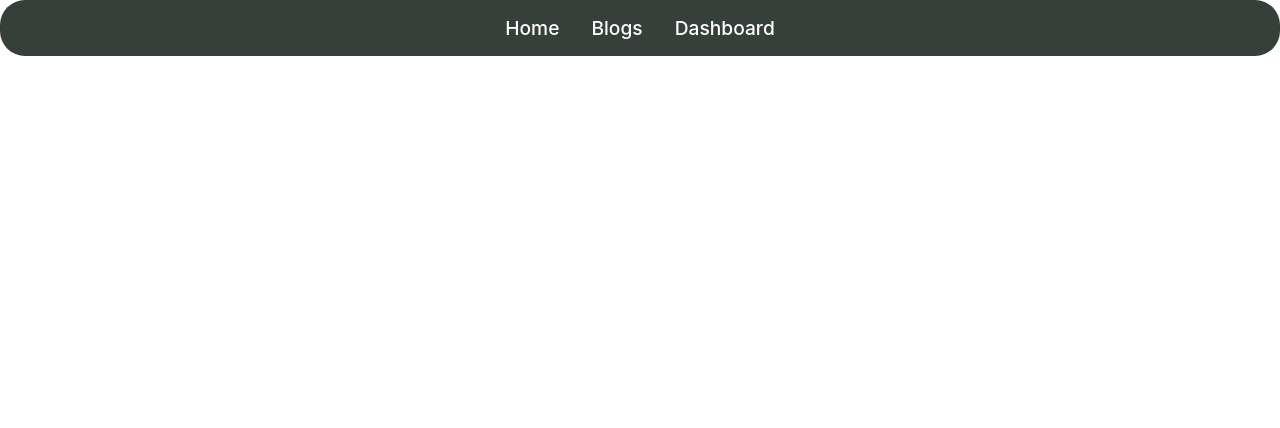
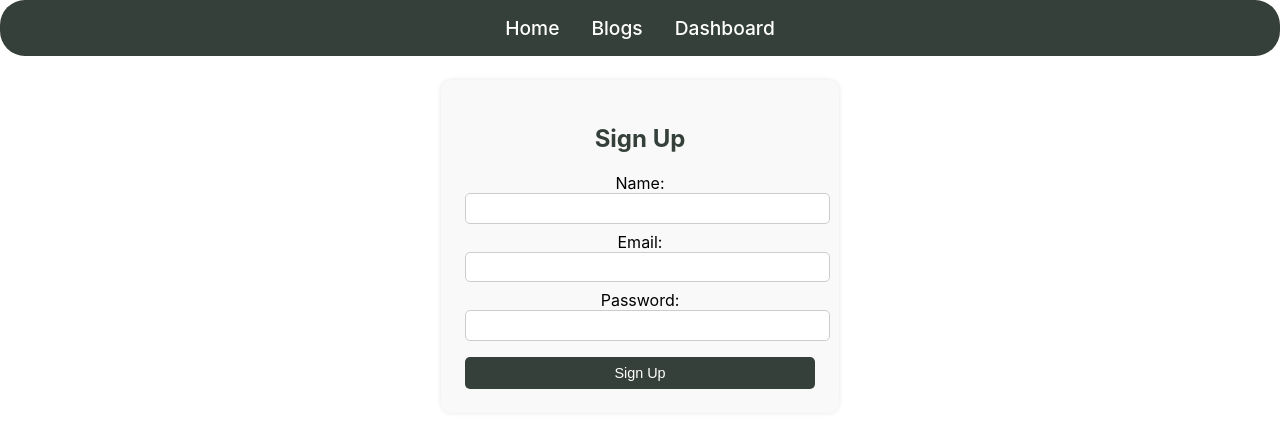
Before and after one commit to Sibu-Myeki/To-Do_List, a React (Create React App) app in the folder frontend/: page /signup in a window 1280 px wide. Shown: the top 428 px of the page. Built offline with nearby package versions, Linux system fonts and the light colour scheme.

Commit message:
Signup page update

```diff
--- a/frontend/src/App.js
+++ b/frontend/src/App.js
@@ -4,6 +4,7 @@ import { BrowserRouter as Router, Routes, Route } from 'react-router-dom';
 import Home from './pages/home/Home'; // Corrected import
 import Dashboard from './pages/dashboardPage/DashboardPage'; // Corrected import
 import Header from './components/header/Header';
+import Signup from './components/signup/Signup'; // Import the Signup component
 
 function App() {
   return (
@@ -13,6 +14,7 @@ function App() {
         <Routes>
           <Route path="/" element={<Home />} />
           <Route path="/dashboard" element={<Dashboard />} />
+          <Route path="/signup" element={<Signup />} /> {/* Add route for Signup */}
           {/* Add your blogs route here if needed */}
         </Routes>
       </Router>
--- a/frontend/src/components/signup/Signup.css
+++ b/frontend/src/components/signup/Signup.css
@@ -1,38 +1,44 @@
 /* Signup.css */
+
 .signup-form {
-    display: flex;
-    flex-direction: column;
-    align-items: center;
-    gap: 10px;
-    max-width: 400px;
-    margin: 0 auto;
-    padding: 20px;
-    border: 1px solid #ddd;
-    border-radius: 5px;
+  max-width: 350px; /* Slightly smaller max width for the form */
+  margin: 1.5rem auto; /* Reduced margin for the form */
+  padding: 1.5rem; /* Reduced padding around the form */
+  border-radius: 10px; /* Rounded corners */
+  box-shadow: 0 0 5px rgba(0, 0, 0, 0.1); /* Softer shadow effect */
+  background-color: #f9f9f9; /* Light background color */
+}
+
+.signup-form h2 {
+  text-align: center; /* Center the header */
+  color: #344039; /* Header color to match the nav */
 }
 
 .signup-form label {
-    display: flex;
-    flex-direction: column;
-    margin-bottom: 10px;
+  display: block; /* Display labels as block */
+  margin: 0.5rem 0 0.25rem; /* Reduced spacing around labels */
 }
 
 .signup-form input {
-    padding: 8px;
-    font-size: 1rem;
-    border: 1px solid #ccc;
-    border-radius: 4px;
+  width: 100%; /* Full width for inputs */
+  padding: 0.4rem; /* Reduced padding inside inputs */
+  border: 1px solid #ccc; /* Border for inputs */
+  border-radius: 5px; /* Rounded corners */
+  font-size: 0.9rem; /* Slightly smaller font size for inputs */
 }
 
 .signup-form button {
-    padding: 10px 15px;
-    background-color: #007bff;
-    color: #fff;
-    border: none;
-    border-radius: 4px;
-    cursor: pointer;
+  width: 100%; /* Full width for button */
+  padding: 0.5rem; /* Reduced padding inside button */
+  background-color: #344039; /* Button background color */
+  color: white; /* Button text color */
+  border: none; /* Remove default border */
+  border-radius: 5px; /* Rounded corners */
+  font-size: 0.9rem; /* Slightly smaller font size for button */
+  cursor: pointer; /* Pointer cursor on hover */
+  margin-top: 0.75rem; /* Reduced margin above button */
 }
 
 .signup-form button:hover {
-    background-color: #0056b3;
+  background-color: #ffc107; /* Button hover color */
 }
--- a/frontend/src/pages/home/Home.js
+++ b/frontend/src/pages/home/Home.js
@@ -1,9 +1,16 @@
 import React from 'react';
+import { useNavigate } from 'react-router-dom'; // Import useNavigate
 import './Home.css'; // Import your CSS file
 import pic1 from '../../images/pic1.jpg'; // Ensure correct path to the image
 import Footer from '../../components/footer/Footer'; // Import the Footer component
 
 const Home = () => {
+    const navigate = useNavigate(); // Initialize the useNavigate hook
+
+    const handleSignup = () => {
+        navigate('/signup'); // Navigate to the Signup page
+    };
+
     return (
         <div className="home">
             <header>
@@ -11,9 +18,9 @@ const Home = () => {
             </header>
             <div className="home-content">
                 <div className="text-content">
-                    <h2>Welcome to FunDaily_DoTasks!  🌟</h2>
+                    <h2>Welcome to FunDaily_DoTasks! 🌟</h2>
                     <p>Your go-to app for organizing your daily activities. Transform the way you tackle your tasks with a seamless experience—effortlessly create, manage, track, and achieve your goals!</p>
-                    <button className="signup-button">Sign Up</button>
+                    <button className="signup-button" onClick={handleSignup}>Sign Up</button> {/* Attach the click handler */}
                 </div>
                 <img src={pic1} alt="Productivity" className="home-image" />
             </div>
```
Also changed, not shown: frontend/src/components/signup/Signup.js (line endings or trailing spaces). Lines whose indentation alone changed are shown as unchanged.
